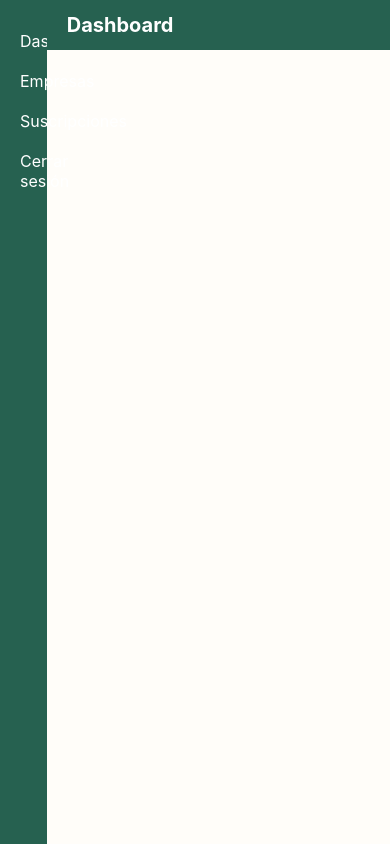
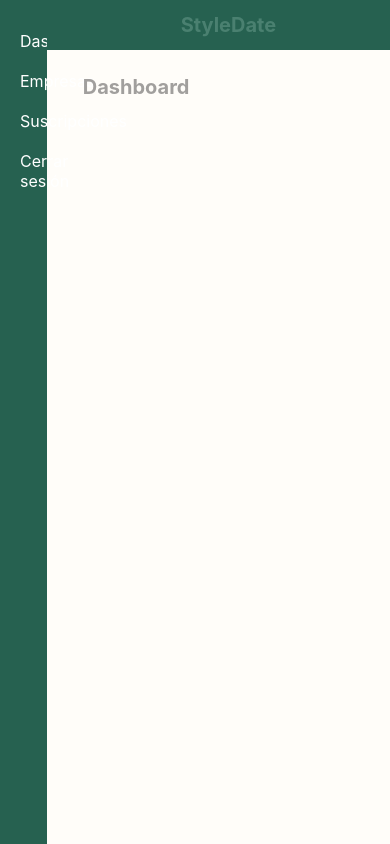
Before and after one commit to EzerAlvarado/colectivo-frontend, a React Native app: screen /Dashboard in a window 390 px wide. Built offline with nearby package versions, Linux system fonts and the light colour scheme.

Commit message:
Comit Para Cambiar Los Stilos

```diff
--- a/Screens/DashboardScreen.js
+++ b/Screens/DashboardScreen.js
@@ -100,10 +100,11 @@ const DashboardScreen = ({navigation}) => {
 
       <View style={styles.mainContainer}>
         <View style={styles.header}>
-          <Text style={styles.title1}>Dashboard</Text>
+          <Text style={styles.title2}>StyleDate</Text>
         </View>
 
         <ScrollView style={styles.mainContent}>
+        <Text style={styles.title1}>Dashboard</Text>
           <FlatList
             data={InfoEmpresasa}
             keyExtractor={(item) => item.id.toString()}
@@ -152,6 +153,8 @@ const styles = StyleSheet.create({
     fontSize: 16,
   },
   mainContainer: {
+    justifyContent: "center",
+    textAlign: "center",
     flex: 1,
   },
   header: {
@@ -161,7 +164,15 @@ const styles = StyleSheet.create({
     paddingLeft: 20,
   },
   title1: {
-    color: "white",
+    color: "#a19f9d",
+    fontSize: 20,
+    fontWeight: "bold",
+    padding: 5,
+    paddingLeft: 16,
+  },
+  title2: {
+    color: "#4a8070",
+    textAlign: "center",
     fontSize: 20,
     fontWeight: "bold",
   },
--- a/Screens/EmpresasScreen.js
+++ b/Screens/EmpresasScreen.js
@@ -178,10 +178,11 @@ return (
 
       <View style={styles.mainContainer}>
         <View style={styles.header}>
-          <Text style={styles.title1}>Lista de admisión</Text>
+          <Text style={styles.title2}>StyleDate</Text>
         </View>
 
         <ScrollView style={styles.mainContent}>
+          <Text style={styles.title1}>Lista de admisión</Text>
         <FlatList
           data={InfoEmpresasna}
           keyExtractor={(item) => item.id.toString()}
@@ -214,6 +215,12 @@ return (
 };
 
 const styles = StyleSheet.create({
+  title2: {
+    color: "#4a8070",
+    textAlign: "center",
+    fontSize: 20,
+    fontWeight: "bold",
+  },
   container: {
     flex: 1,
     flexDirection: "row",
@@ -247,9 +254,11 @@ const styles = StyleSheet.create({
     paddingLeft: 20,
   },
   title1: {
-    color: "white",
+    color: "#a19f9d",
     fontSize: 20,
     fontWeight: "bold",
+    padding: 5,
+    paddingLeft: 16,
   },
   mainContent: {
     flex: 1,
--- a/Screens/SuscripcionesScreen.js
+++ b/Screens/SuscripcionesScreen.js
@@ -156,8 +156,9 @@ const SuscripcionesScreen = ({navigation}) => {
 
       <View style={styles.mainContainer}>
         <View style={styles.header}>
-          <Text style={styles.title1}>Gestion de Empresas</Text>
+          <Text style={styles.title3}>StyleDate</Text>
         </View>
+
         <ScrollView style={styles.mainContent}>
         <Text style={styles.title2}>Empresas activas</Text>
         {empresasFiltradas1.length > 0 && (
@@ -210,6 +211,12 @@ const SuscripcionesScreen = ({navigation}) => {
 };
 
 const styles = StyleSheet.create({
+  title3: {
+    color: "#4a8070",
+    textAlign: "center",
+    fontSize: 20,
+    fontWeight: "bold",
+  },
   containercartas: {
     justifyContent: "center",
     paddingHorizontal: 10,
@@ -256,9 +263,11 @@ const styles = StyleSheet.create({
     fontWeight: "bold",
   },
   title2: {
-    color: "black",
+    color: "#a19f9d",
     fontSize: 20,
     fontWeight: "bold",
+    padding: 5,
+    paddingLeft: 16,
   },
   containercartas: {
     justifyContent: "center",
```
